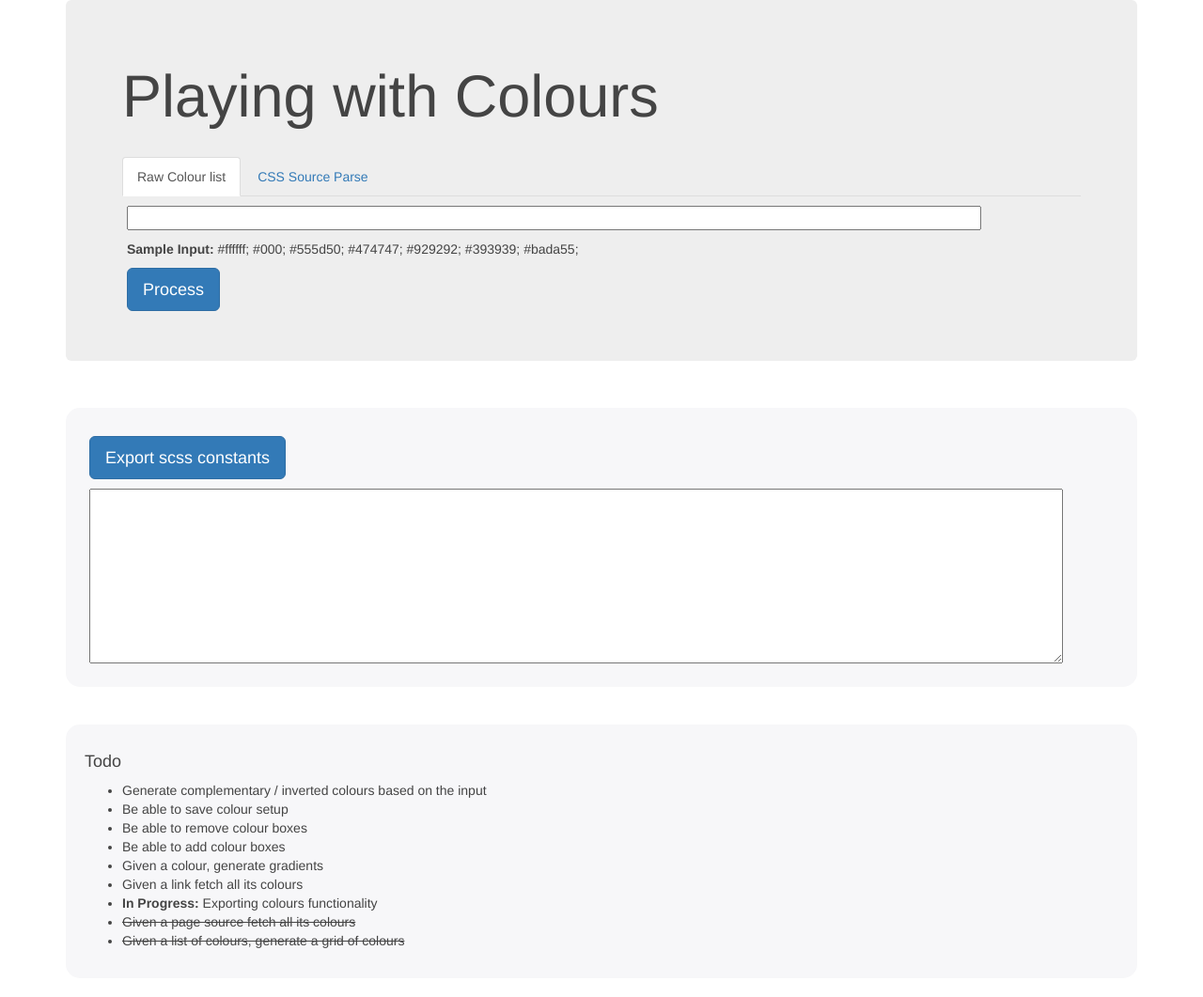
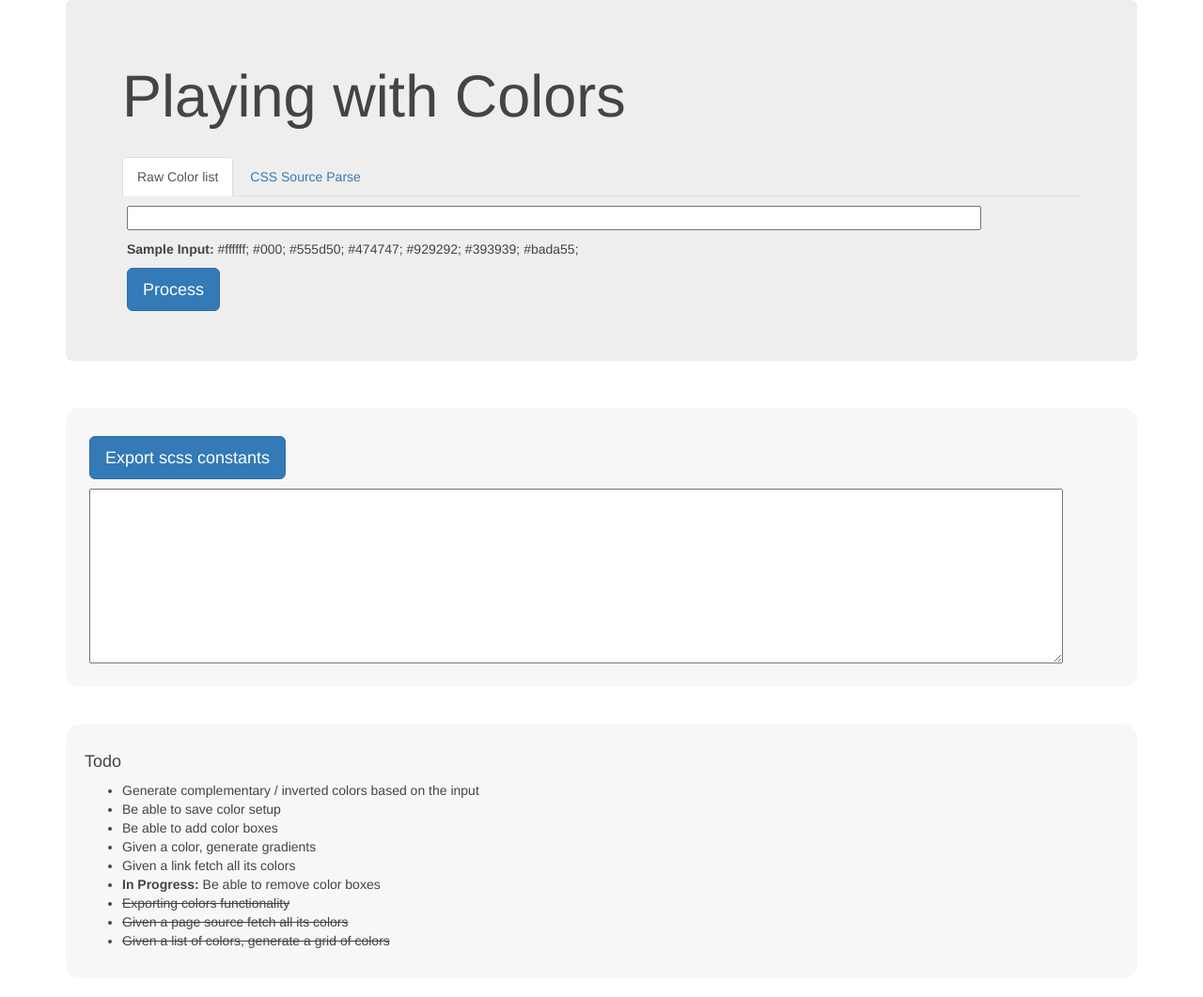
Before and after one commit to khanduri/khanduri.github.io, a Jekyll site: the page projects/play_with_colours/main.html, which Jekyll copies as it is, in a window 1280 px wide. Shown: the whole page at 94% size. Built offline with Jekyll 4.4.1, drawn with Linux system fonts in a browser that asks for light colours; nearby versions of some CDN libraries.

Commit message:
project: playing with colours: renaming to color

```diff
--- a/projects/play_with_colours/main.html
+++ b/projects/play_with_colours/main.html
@@ -1,34 +1,33 @@
 <html>
 <head>
 <script src="http://ajax.googleapis.com/ajax/libs/jquery/1.11.1/jquery.min.js"></script>
-<script src="http://code.jquery.com/jquery-1.10.2.js"></script>
 <script src="http://code.jquery.com/ui/1.11.2/jquery-ui.js"></script>
 <script src="//maxcdn.bootstrapcdn.com/bootstrap/3.3.1/js/bootstrap.min.js"></script>
+<script src="https://rawgit.com/khanduri/color.js/ffce789432b864e2862e74ef3adc37c61b345256/color.js" type="text/javascript"></script>
 <link href="http://maxcdn.bootstrapcdn.com/bootstrap/3.3.1/css/bootstrap.min.css" rel="stylesheet">
-<script src="https://rawgit.com/khanduri/colour.js/5ec36ab51cae157fc49cf4c9f38442b7c2507f38/colour.js" type="text/javascript"></script>
 <style>
   body {
     color: #444;
   }
-  .colour-box-frame {
+  .color-box-frame {
     margin: 1px;
     text-align: center;
     margin-left: auto;
     margin-right: auto;
   }
-  .colour-box-img {
+  .color-box-img {
     border: 1px solid #666;
     padding: 50px;
   }
-  .colour-box-text {
+  .color-box-text {
     font-family: "inherit";
     font-size: 20px;
     border: 1px solid #666;
   }
-  #colour-csv {
+  #color-csv {
     width: 90%;
   }
-  .colour-input-div {
+  .color-input-div {
     margin: 10px 5px 5px 5px;
   }
   .project-widget {
@@ -51,24 +50,24 @@
 
   <div class="container">
     <div class="jumbotron">
-      <h1>Playing with Colours</h1>
+      <h1>Playing with Colors</h1>
       <br>
       <ul class="nav nav-tabs">
-        <li role="presentation" class="tab-options active" id="raw-colour-list"><a>Raw Colour list</a></li>
+        <li role="presentation" class="tab-options active" id="raw-color-list"><a>Raw Color list</a></li>
         <li role="presentation" class="tab-options" id="html-parse"><a>CSS Source Parse</a></li>
       </ul>
       <div id="content-placeholder">
-        <div id="content-raw-colour-list">
-          <div class="colour-input-div"><input id="colour-csv"></input></div>
+        <div id="content-raw-color-list">
+          <div class="color-input-div"><input id="color-csv"></input></div>
           <!-- cat assets/themes/the-minimum/css/constants.scss | grep "#" | sed "s/:/     /g" | sed "s/ //g" | cut -f2 | paste -sd " " - -->
-          <div class="colour-input-div"><strong>Sample Input: </strong>#ffffff; #000; #555d50; #474747; #929292; #393939; #bada55;</div>
-          <div class="colour-input-div"><button class="btn btn-lg btn-primary" id="colour-process-button">Process</button></div>
+          <div class="color-input-div"><strong>Sample Input: </strong>#ffffff; #000; #555d50; #474747; #929292; #393939; #bada55;</div>
+          <div class="color-input-div"><button class="btn btn-lg btn-primary" id="color-process-button">Process</button></div>
         </div>
         <div id="content-html-parse" class="hidden">
-          <div class="colour-input-div">
-            <textarea id="source-process-text" rows="9" class="filler" placeholder="Paste css source code here .. We'll extract all the colours"></textarea>
+          <div class="color-input-div">
+            <textarea id="source-process-text" rows="9" class="filler" placeholder="Paste css source code here .. We'll extract all the colors"></textarea>
           </div>
-          <div class="colour-input-div"><button class="btn btn-lg btn-primary" id="source-process-button">Process</button></div>
+          <div class="color-input-div"><button class="btn btn-lg btn-primary" id="source-process-button">Process</button></div>
         </div>
       </div>
     </div>
@@ -77,53 +76,53 @@
   </div>
 
   <div class="container">
-    <div class="project-widget" id="export-colour">
-          <div class="colour-input-div"><button class="btn btn-lg btn-primary" id="export-scss-button">Export scss constants</button></div>
-          <div class="colour-input-div"><textarea id="export-text" class="filler" rows="9" readonly></textarea></div>
+    <div class="project-widget" id="export-color">
+          <div class="color-input-div"><button class="btn btn-lg btn-primary" id="export-scss-button">Export scss constants</button></div>
+          <div class="color-input-div"><textarea id="export-text" class="filler" rows="9" readonly></textarea></div>
     </div>
   </div>
 
   <div class="container">
-    <div class="project-widget" id="colour-todo">
+    <div class="project-widget" id="color-todo">
       <h4>Todo</h4>
     	<ul>
-    		<li>Generate complementary / inverted colours based on the input</li>
-    		<li>Be able to save colour setup</li>
-    		<li>Be able to remove colour boxes</li>
-    		<li>Be able to add colour boxes</li>
-    		<li>Given a colour, generate gradients</li>
-        <li>Given a link fetch all its colours</li>
-        <li><strong>In Progress: </strong>Exporting colours functionality</li>
-        <s><li>Given a page source fetch all its colours</li></s>
-        <s><li>Given a list of colours, generate a grid of colours</li></s>
+    		<li>Generate complementary / inverted colors based on the input</li>
+    		<li>Be able to save color setup</li>
+    		<li>Be able to add color boxes</li>
+    		<li>Given a color, generate gradients</li>
+        <li>Given a link fetch all its colors</li>
+    		<li><strong>In Progress: </strong>Be able to remove color boxes</li>
+        <s><li>Exporting colors functionality</li></s>
+        <s><li>Given a page source fetch all its colors</li></s>
+        <s><li>Given a list of colors, generate a grid of colors</li></s>
     	</ul>
     </div>
   </div>
 
-  <div id="colour-box-template" class="colour-box-frame col-md-2 hidden">
-    <div class="colour-box-img"></div>
-    <div class="colour-box-text"></div>
+  <div id="color-box-template" class="color-box-frame col-md-2 hidden">
+    <div class="color-box-img"></div>
+    <div class="color-box-text"></div>
   </div>
 
 </body>
 
 <script>
-  var extractColours = function(str){
+  var extractColors = function(str){
     var re = /(#[0-9A-Fa-f]{6}|#[0-9A-Fa-f]{3})/g;
     var m;
-    var colourDict = {};
+    var colorDict = {};
     while ((m = re.exec(str)) != null) {
       if (m.index === re.lastIndex) {
         re.lastIndex++;
       }
-      var colour = fixedLengthColour(m[0]);
-      colourDict[colour] = colour;
+      var color = fixedLengthColor(m[0]);
+      colorDict[color] = color;
     }
-    var colourArray = [];
-    for (var key in colourDict) {
-      colourArray.push(key);
+    var colorArray = [];
+    for (var key in colorDict) {
+      colorArray.push(key);
     }
-    return colourArray;
+    return colorArray;
   }
 
   var toggleActive = function(selector){
@@ -134,28 +133,28 @@
     $(selector).addClass('active');
   }
 
-  var fixedLengthColour = function(colour){
-    var flColour = colour.replace('#', '').trim();
-    if (flColour.length == 3) {
-      flColour += flColour;
+  var fixedLengthColor = function(color){
+    var flColor = color.replace('#', '').trim();
+    if (flColor.length == 3) {
+      flColor = flColor.substr(0,1) + flColor.substr(0,1) + flColor.substr(1,1) + flColor.substr(1,1) + flColor.substr(2,1) + flColor.substr(2,1);
     }
-    return flColour;
+    return '#' + flColor;
   }
 
-  var printColours = function(colours){
+  var printColors = function(colors){
       cleanCanvas();
-      var printedColours = {};
-      for (index in colours) {
-        var colour = colours[index].replace('#', '').trim();
-        if (colour == "") continue;
-        colour = fixedLengthColour(colour).toUpperCase();
-        if (!(colour in printedColours)){
-          var template = $("#colour-box-template").clone().removeClass('hidden');
-          template.attr("id", "#colour-box-template-" + index);
-          template.children(".colour-box-text").text('#' + colour);
-          template.children(".colour-box-img").css("background-color", colour);
+      var printedColors = {};
+      for (index in colors) {
+        var color = colors[index];
+        if (color == "") continue;
+        color = fixedLengthColor(color).toUpperCase();
+        if (!(color in printedColors)){
+          var template = $("#color-box-template").clone().removeClass('hidden');
+          template.attr("id", "color-box-template-" + index);
+          template.children(".color-box-text").text(color);
+          template.children(".color-box-img").css("background-color", color);
           $('#canvas').append(template);
-          printedColours[colour] = colour;
+          printedColors[color] = color;
         }
       }
   }
@@ -165,27 +164,27 @@
     $('#export-text').text('');
   }
 
-  var fetchColourDictFromCanvas = function() {
-    var colours = {}
-    $('#canvas').children('.colour-box-frame').each(function(index){
-      var colour = $(this).children('.colour-box-text').first().text();
-      var colourName = Colour(colour).getName();
-      if (!(colourName in colours)) {
-        colours[colourName] = [];
+  var fetchColorDictFromCanvas = function() {
+    var colors = {}
+    $('#canvas').children('.color-box-frame').each(function(index){
+      var color = $(this).children('.color-box-text').first().text();
+      var colorName = Color(color).getName();
+      if (!(colorName in colors)) {
+        colors[colorName] = [];
       }
-      colours[colourName].push(colour);
+      colors[colorName].push(color);
     });
-    return colours;
+    return colors;
   }
 
-  var printSCSSConstants = function(colours) {
-    for (var colourName in colours) {
-      for (var index in colours[colourName]) {
+  var printSCSSConstants = function(colors) {
+    for (var colorName in colors) {
+      for (var index in colors[colorName]) {
         var comment = '';
-        if (colours[colourName].length > 1) {
-          comment = " // These seem to be dupes! Consider merging with single colour"
+        if (colors[colorName].length > 1) {
+          comment = " // These seem to be dupes! Consider merging with single color"
         }
-        $('#export-text').text('$' + colourName + ': ' + colours[colourName][index] + ';' + comment + '\n' + $('#export-text').text());
+        $('#export-text').text('$' + colorName + ': ' + colors[colorName][index] + ';' + comment + '\n' + $('#export-text').text());
       }
     }
   }
@@ -195,38 +194,37 @@
       e.preventDefault();
 
       $('#export-text').text('');
-      var colours = fetchColourDictFromCanvas();
-      printSCSSConstants(colours);
+      var colors = fetchColorDictFromCanvas();
+      printSCSSConstants(colors);
     });
 
     $("#html-parse").click(function (e) {
       e.preventDefault();
       toggleActive(this);
-      $('#content-raw-colour-list').addClass('hidden');
+      $('#content-raw-color-list').addClass('hidden');
       $('#content-html-parse').removeClass('hidden');
     });
 
-    $("#raw-colour-list").click(function (e) {
+    $("#raw-color-list").click(function (e) {
       e.preventDefault();
       toggleActive(this);
-      $('#content-raw-colour-list').removeClass('hidden');
+      $('#content-raw-color-list').removeClass('hidden');
       $('#content-html-parse').addClass('hidden');
     });
 
-    $("#canvas").sortable();
-    $("#canvas").disableSelection();
+    $("#canvas").sortable().disableSelection();
 
     $("#source-process-button").click(function(event){
       event.preventDefault();
       var str = $('#source-process-text').val();
-      var colours = extractColours(str);
-      printColours(colours);
+      var colors = extractColors(str);
+      printColors(colors);
     });
 
-    $("#colour-process-button").click(function(event){
+    $("#color-process-button").click(function(event){
       event.preventDefault();
-      var colours = $("#colour-csv").val().split(";");
-      printColours(colours);
+      var colors = $("#color-csv").val().split(";");
+      printColors(colors);
     });
   });
 </script>
```
